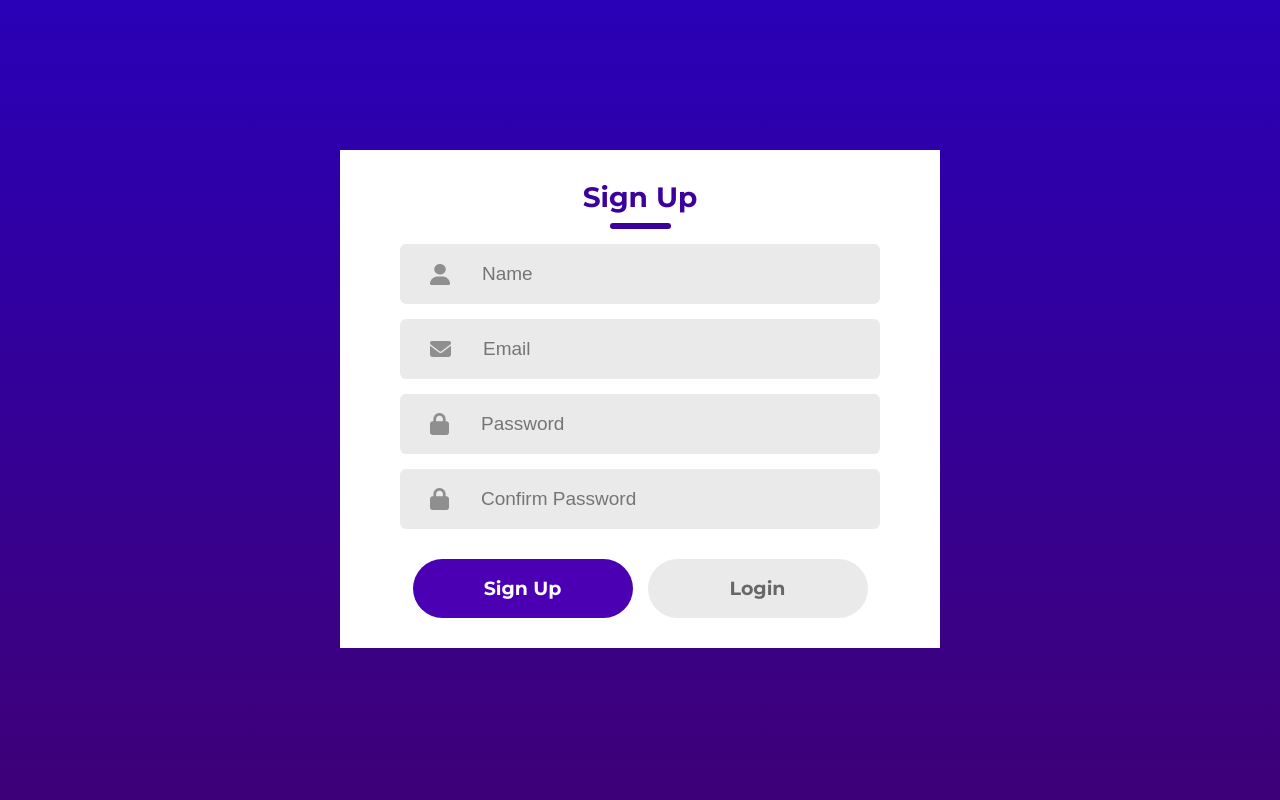
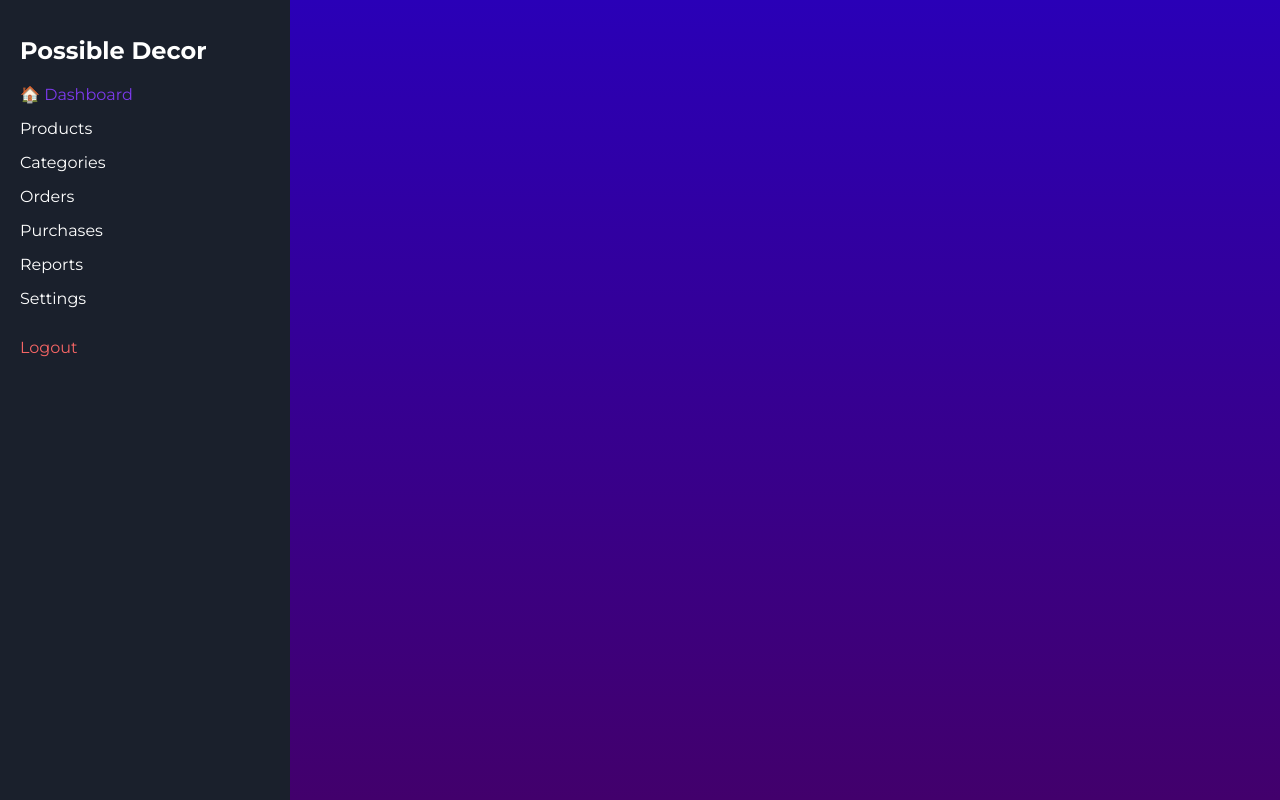
Before and after one commit to Caleb199521e/react-possible-decor-inventory, a React (Create React App) app: page /dashboard in a window 1280 px wide. Shown: the top 800 px of the page. Built offline with nearby package versions, Linux system fonts and the light colour scheme.

Commit message:
feat: integrate react-router-dom for routing; update Sidebar component for navigation

```diff
--- a/package.json
+++ b/package.json
@@ -7,6 +7,7 @@
     "cra-template": "1.2.0",
     "react": "^19.0.0",
     "react-dom": "^19.0.0",
+    "react-router-dom": "^7.1.3",
     "react-scripts": "5.0.1",
     "web-vitals": "^4.2.4"
   },
--- a/src/App.js
+++ b/src/App.js
@@ -1,11 +1,20 @@
+import React from 'react';
+import { BrowserRouter as Router, Routes, Route } from 'react-router-dom';
 import './App.css';
 import { LoginSignup } from './Components/LoginSignup/LoginSignup';
+import Dashboard from './Pages/Dashboard';
 
 function App() {
   return (
-    <div>
-      <LoginSignup/>
-    </div>
+    <Router>
+      <Routes>
+        {/* Route for login/signup */}
+        <Route path="/" element={<LoginSignup />} />
+
+        {/* Route for the dashboard */}
+        <Route path="/dashboard" element={<Dashboard />} />
+      </Routes>
+    </Router>
   );
 }
 
--- a/src/Components/Sidebar.jsx
+++ b/src/Components/Sidebar.jsx
@@ -1,5 +1,7 @@
 // Sidebar.jsx
 import React from "react";
+import { Link } from "react-router-dom";
+import "../Components/Sidebar.css";
 
 export default function Sidebar() {
   return (
@@ -8,30 +10,32 @@ export default function Sidebar() {
       <nav>
         <ul>
           <li>
-            <a href="#" className="active">🏠 Dashboard</a>
+            <Link to="/dashboard" className="active">
+              🏠 Dashboard
+            </Link>
           </li>
           <li>
-            <a href="#">📦 Products</a>
+            <Link to="/products">Products</Link>
           </li>
           <li>
-            <a href="#">📁 Categories</a>
+            <Link to="/categories">Categories</Link>
           </li>
           <li>
-            <a href="#">🛒 Orders</a>
+            <Link to="/orders">Orders</Link>
           </li>
           <li>
-            <a href="#">📝 Purchases</a>
+            <Link to="/purchases">Purchases</Link>
           </li>
           <li>
-            <a href="#">📊 Reports</a>
+            <Link to="/reports">Reports</Link>
           </li>
           <li>
-            <a href="#">⚙️ Settings</a>
+            <Link to="/settings">Settings</Link>
           </li>
         </ul>
       </nav>
       <div className="logout">
-        <a href="#">🔓 Logout</a>
+        <Link to="/logout">Logout</Link>
       </div>
     </div>
   );
--- a/src/Pages/Dashboard.jsx
+++ b/src/Pages/Dashboard.jsx
@@ -1,6 +1,6 @@
 // Dashboard.jsx
 import React from "react";
-import Sidebar from "../Components/Sidebar
+import Sidebar from "../Components/Sidebar";
 import Header from "../Components/Header";
 import Card from "../Components/Card";
 
```
Also changed, not shown: 1 other file (tests, documents, lock files or other folders).
